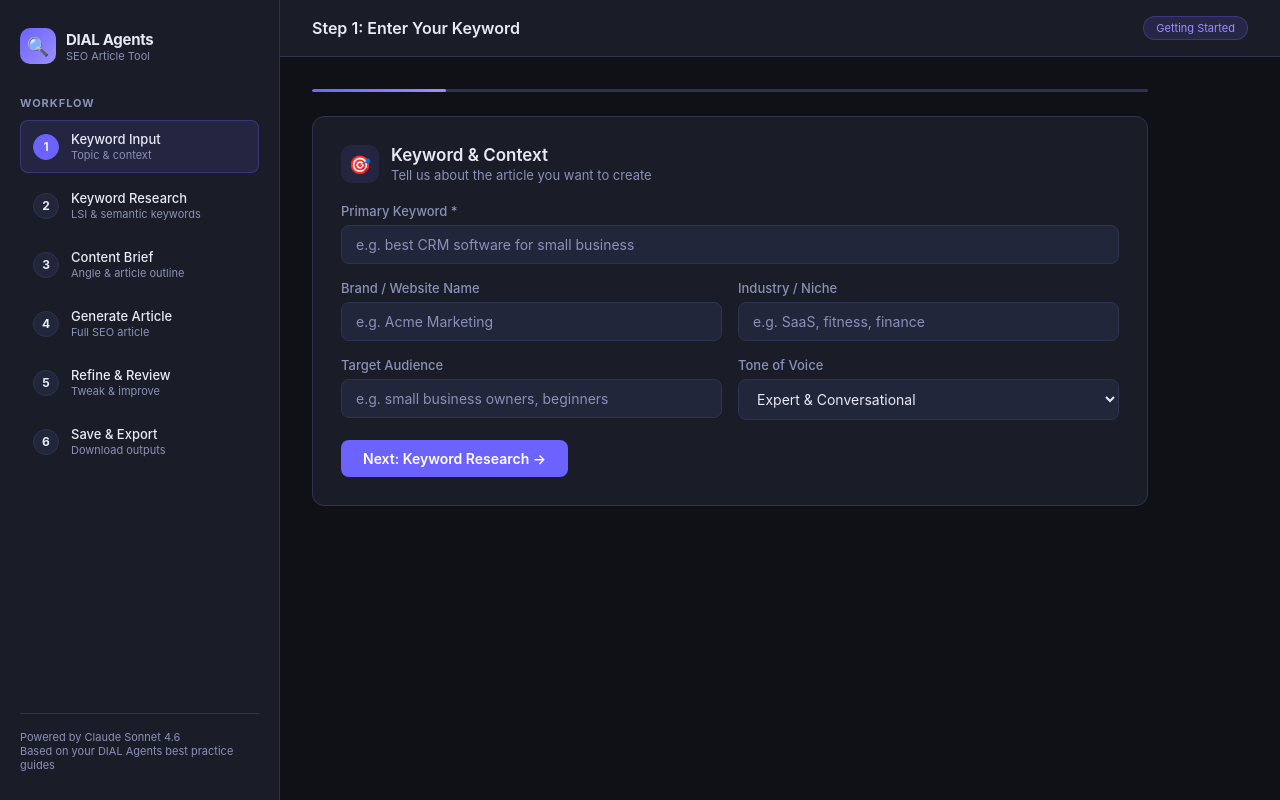
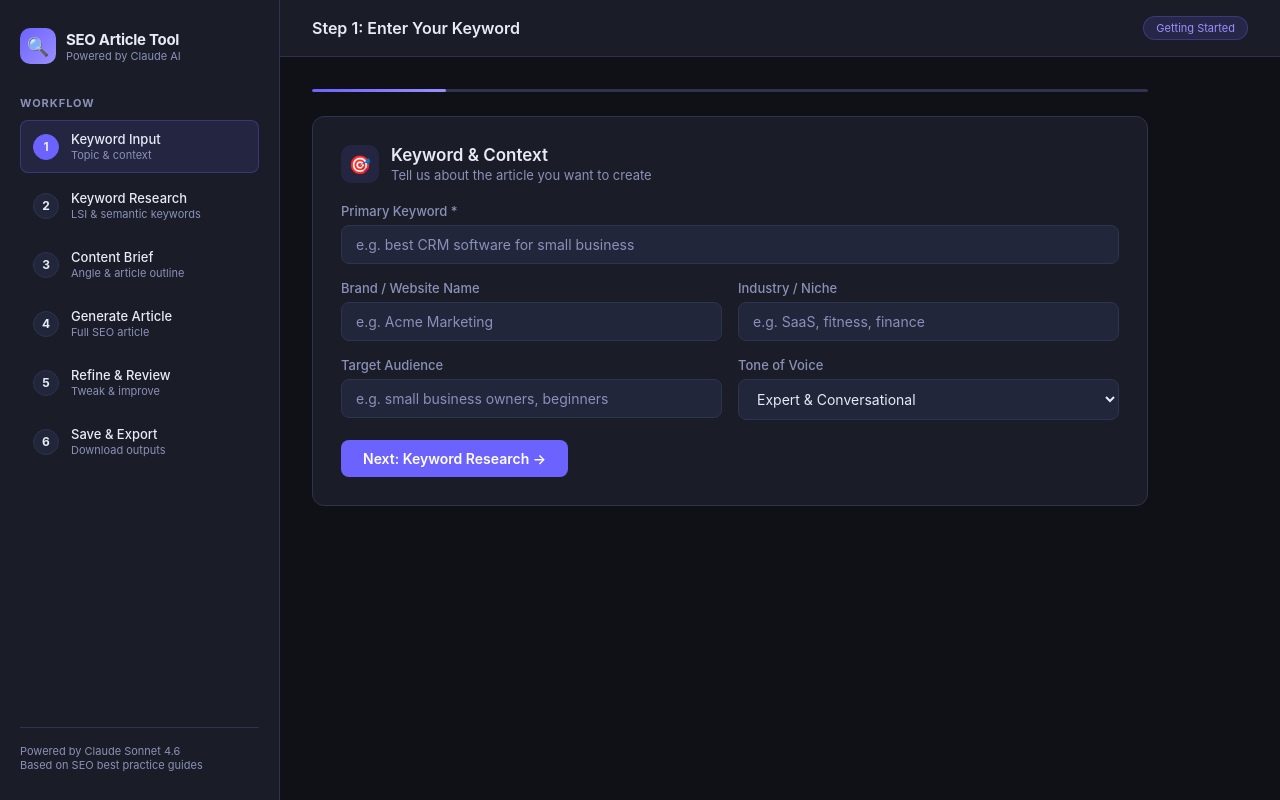
Before and after one commit to jkcarroll1502/SEOTool, a Flask app: page / in a window 1280 px wide. Run offline with Flask 3, Linux system fonts and the light colour scheme.

Commit message:
Remove all DIAL Agents branding from UI
Co-Authored-By: Claude Sonnet 4.6 <noreply@anthropic.com>

```diff
--- a/app.py
+++ b/app.py
@@ -456,7 +456,7 @@ def save_article():
 {context.get('keywords_output', 'N/A')}
 
 ---
-*Generated by DIAL Agents SEO Article Tool*
+*Generated by SEO Article Tool*
 """
     md_path = os.path.join(output_dir, f"{base}.md")
     with open(md_path, "w", encoding="utf-8") as f:
--- a/templates/index.html
+++ b/templates/index.html
@@ -3,7 +3,7 @@
 <head>
   <meta charset="UTF-8" />
   <meta name="viewport" content="width=device-width, initial-scale=1.0" />
-  <title>SEO Article Tool — DIAL Agents</title>
+  <title>SEO Article Tool</title>
   <style>
     /* ── Reset & Base ── */
     *, *::before, *::after { box-sizing: border-box; margin: 0; padding: 0; }
@@ -429,8 +429,8 @@
     <div class="logo">
       <div class="logo-icon">🔍</div>
       <div>
-        <div class="logo-text">DIAL Agents</div>
-        <div class="logo-sub">SEO Article Tool</div>
+        <div class="logo-text">SEO Article Tool</div>
+        <div class="logo-sub">Powered by Claude AI</div>
       </div>
     </div>
 
@@ -482,7 +482,7 @@
 
     <div class="sidebar-footer">
       Powered by Claude Sonnet 4.6<br>
-      Based on your DIAL Agents best practice guides
+      Based on SEO best practice guides
     </div>
   </aside>
 
```
